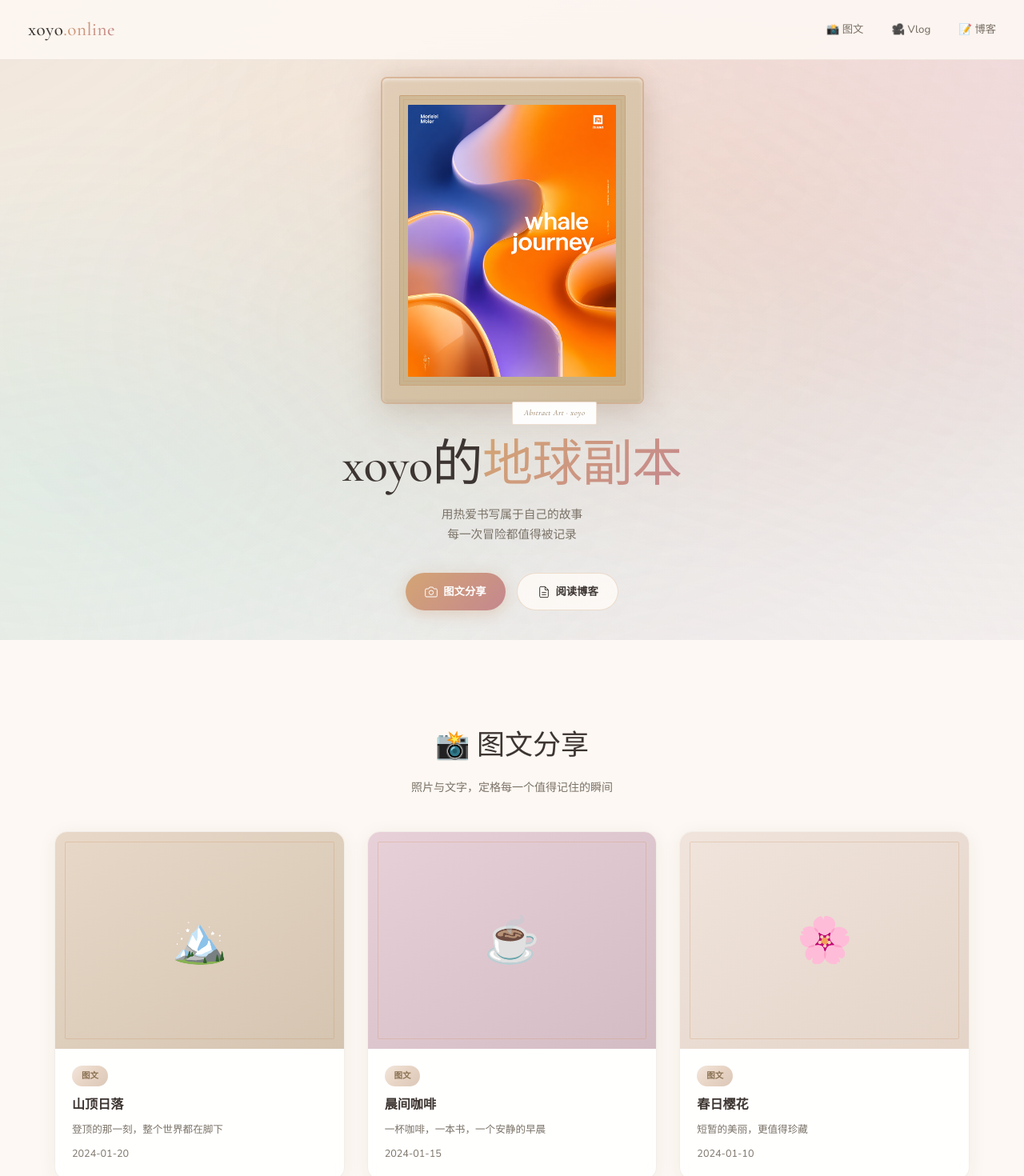
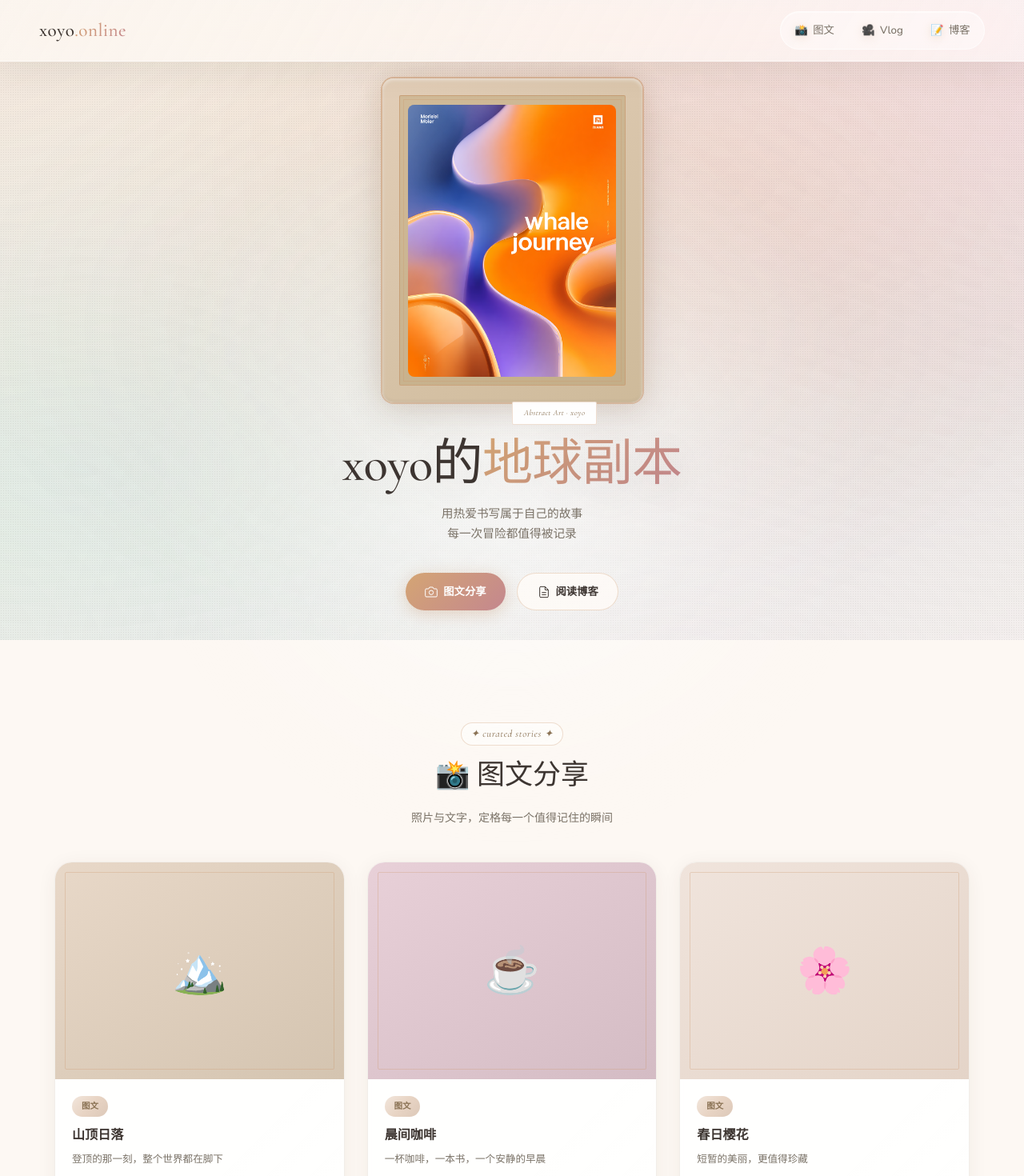
Before and after one commit to xoyo-1022/xoyo-online_earth_game, a Next.js app: page /xoyo-online_earth_game/ in a window 1280 px wide. Shown: the top 1470 px of the page at 80% size. Built offline with nearby package versions, Linux system fonts and the light colour scheme.

Commit message:
Polish page visuals and route transitions

```diff
--- a/app/NavBar.tsx
+++ b/app/NavBar.tsx
@@ -1,42 +1,43 @@
 'use client'
 
-import { useEffect } from 'react'
 import Link from 'next/link'
+import { usePathname } from 'next/navigation'
+
+const navItems = [
+  { href: '/moments', label: '图文', icon: '📸' },
+  { href: '/vlog', label: 'Vlog', icon: '🎥' },
+  { href: '/blog', label: '博客', icon: '📝' },
+]
 
 export default function NavBar() {
-  useEffect(() => {
-    const handleClick = (e: MouseEvent) => {
-      const link = (e.target as Element).closest('a[href]') as HTMLAnchorElement | null
-      if (!link) return
-      if (link.target === '_blank') return
-      if (link.href.startsWith('#')) return
-      if (link.href.startsWith('mailto')) return
-      if (link.href.startsWith('http') && !link.href.includes('xoyo-1022.github.io')) return
-      e.preventDefault()
-      const el = document.getElementById('page-transition')
-      if (el) {
-        el.classList.add('active')
-        setTimeout(() => { window.location.href = link.href }, 520)
-      } else {
-        window.location.href = link.href
-      }
-    }
-    document.addEventListener('click', handleClick)
-    return () => document.removeEventListener('click', handleClick)
-  }, [])
+  const pathname = usePathname()
 
   return (
     <nav>
-      <Link href="/" className="logo">xoyo<span>.online</span></Link>
-      <button className="menu-toggle" onClick={() => document.querySelector('.nav-links')?.classList.toggle('active')}>
+      <Link href="/" className="logo" aria-label="回到首页">
+        xoyo<span>.online</span>
+      </Link>
+      <button
+        className="menu-toggle"
+        aria-label="打开导航菜单"
+        onClick={() => document.querySelector('.nav-links')?.classList.toggle('active')}
+      >
         <svg viewBox="0 0 24 24" fill="none" stroke="currentColor" strokeWidth="1.5" style={{ width: 22, height: 22 }}>
           <path d="M3 12h18M3 6h18M3 18h18" />
         </svg>
       </button>
       <ul className="nav-links">
-        <li><Link href="/moments">📸 图文</Link></li>
-        <li><Link href="/vlog">🎥 Vlog</Link></li>
-        <li><Link href="/blog">📝 博客</Link></li>
+        {navItems.map((item) => {
+          const isActive = pathname === item.href || pathname.startsWith(`${item.href}/`)
+          return (
+            <li key={item.href}>
+              <Link href={item.href} className={isActive ? 'active' : undefined}>
+                <span className="nav-link-icon">{item.icon}</span>
+                {item.label}
+              </Link>
+            </li>
+          )
+        })}
       </ul>
     </nav>
   )
--- /dev/null
+++ b/app/RouteTransition.tsx
@@ -0,0 +1,75 @@
+'use client'
+
+import { ReactNode, useEffect, useRef, useState } from 'react'
+import { usePathname, useRouter } from 'next/navigation'
+
+const TRANSITION_MS = 620
+
+export default function RouteTransition({ children }: { children: ReactNode }) {
+  const router = useRouter()
+  const pathname = usePathname()
+  const [isEntering, setIsEntering] = useState(true)
+  const navigationTimer = useRef<ReturnType<typeof setTimeout> | null>(null)
+
+  useEffect(() => {
+    const transition = document.getElementById('page-transition')
+    transition?.classList.remove('active')
+    transition?.classList.add('settle')
+
+    setIsEntering(true)
+    const settleTimer = setTimeout(() => {
+      transition?.classList.remove('settle')
+      setIsEntering(false)
+    }, 560)
+
+    return () => clearTimeout(settleTimer)
+  }, [pathname])
+
+  useEffect(() => {
+    const handleClick = (event: MouseEvent) => {
+      if (event.defaultPrevented) return
+      if (event.metaKey || event.ctrlKey || event.shiftKey || event.altKey) return
+
+      const target = event.target as Element | null
+      const link = target?.closest('a[href]') as HTMLAnchorElement | null
+      if (!link) return
+      if (link.target && link.target !== '_self') return
+      if (link.hasAttribute('download')) return
+
+      const destination = new URL(link.href, window.location.href)
+      const current = new URL(window.location.href)
+
+      if (destination.origin !== current.origin) return
+      if (destination.pathname === current.pathname && destination.search === current.search) return
+
+      event.preventDefault()
+
+      const transition = document.getElementById('page-transition')
+      const rect = link.getBoundingClientRect()
+      const originX = rect.left + rect.width / 2
+      const originY = rect.top + rect.height / 2
+
+      transition?.style.setProperty('--wipe-x', `${originX}px`)
+      transition?.style.setProperty('--wipe-y', `${originY}px`)
+      transition?.classList.remove('settle')
+      transition?.classList.add('active')
+
+      if (navigationTimer.current) clearTimeout(navigationTimer.current)
+      navigationTimer.current = setTimeout(() => {
+        router.push(`${destination.pathname}${destination.search}${destination.hash}`)
+      }, TRANSITION_MS)
+    }
+
+    document.addEventListener('click', handleClick)
+    return () => {
+      document.removeEventListener('click', handleClick)
+      if (navigationTimer.current) clearTimeout(navigationTimer.current)
+    }
+  }, [router])
+
+  return (
+    <div className={`route-stage${isEntering ? ' route-stage-enter' : ''}`}>
+      {children}
+    </div>
+  )
+}
--- a/app/globals.css
+++ b/app/globals.css
@@ -35,6 +35,8 @@
   --shadow-soft: 0 4px 24px rgba(60, 50, 40, 0.06);
   --shadow-card: 0 8px 40px rgba(60, 50, 40, 0.09);
   --shadow-hover: 0 16px 60px rgba(60, 50, 40, 0.13);
+  --shadow-luxe: 0 24px 80px rgba(84, 59, 42, 0.16);
+  --ease-luxe: cubic-bezier(0.22, 1, 0.36, 1);
 }
 
 /* ---------- Reset & Base ---------- */
@@ -47,50 +49,108 @@ body {
   color: var(--text-primary);
   line-height: 1.7;
   overflow-x: hidden;
+  text-rendering: geometricPrecision;
+  -webkit-font-smoothing: antialiased;
 }
 
-/* ---------- Page Transition - Zoom Circle ---------- */
+::selection {
+  background: rgba(201, 149, 106, 0.25);
+  color: var(--text-primary);
+}
+
+body::before {
+  content: '';
+  position: fixed;
+  inset: 0;
+  z-index: 0;
+  pointer-events: none;
+  background-image:
+    linear-gradient(rgba(255,255,255,0.55) 1px, transparent 1px),
+    linear-gradient(90deg, rgba(255,255,255,0.45) 1px, transparent 1px);
+  background-size: 72px 72px;
+  mask-image: radial-gradient(circle at 50% 10%, black, transparent 72%);
+  opacity: 0.32;
+}
+
+body::after {
+  content: '';
+  position: fixed;
+  inset: 0;
+  z-index: 0;
+  pointer-events: none;
+  opacity: 0.14;
+  background-image: radial-gradient(rgba(61, 53, 49, 0.55) 1px, transparent 1px);
+  background-size: 3px 3px;
+  mix-blend-mode: multiply;
+}
+
+/* ---------- Page Transition - Luxe Radial Wipe ---------- */
 .page-transition {
+  --wipe-x: 50vw;
+  --wipe-y: 50vh;
   position: fixed;
-  top: 0; left: 0;
-  width: 100%; height: 100%;
+  inset: 0;
   z-index: 9999;
   pointer-events: none;
   overflow: hidden;
 }
 
+.page-transition::after {
+  content: '';
+  position: absolute;
+  inset: 0;
+  opacity: 0;
+  background:
+    radial-gradient(circle at var(--wipe-x) var(--wipe-y), rgba(255,255,255,0.34), transparent 28%),
+    linear-gradient(120deg, rgba(255,255,255,0.2), transparent 42%, rgba(255,255,255,0.16));
+  transition: opacity 0.45s ease;
+}
+
 .page-transition .wipe-circle {
   position: absolute;
-  top: 50%; left: 50%;
-  width: 0; height: 0;
+  top: var(--wipe-y);
+  left: var(--wipe-x);
+  width: 150vmax;
+  height: 150vmax;
   transform: translate(-50%, -50%) scale(0);
   border-radius: 50%;
-  background: linear-gradient(
-    135deg,
-    #F2E0D0 0%,
-    #E8D0B8 25%,
-    #D4B090 50%,
-    #C9956A 60%,
-    #C4878E 80%,
-    #B8A8C9 100%
-  );
-  transition: transform 0.45s cubic-bezier(0.4, 0, 0.2, 1),
-              opacity 0.3s ease;
+  background:
+    radial-gradient(circle at 38% 35%, rgba(255,255,255,0.52) 0 6%, transparent 18%),
+    linear-gradient(135deg, #FFF3E8 0%, #E8D0B8 22%, #D4A574 50%, #C4878E 76%, #9F8FB8 100%);
+  box-shadow: 0 0 0 1px rgba(255,255,255,0.25), 0 36px 120px rgba(61,53,49,0.25);
+  transition: transform 0.68s var(--ease-luxe), opacity 0.25s ease;
   opacity: 0;
 }
 
 .page-transition.active .wipe-circle {
   transform: translate(-50%, -50%) scale(1);
   opacity: 1;
-  transition: transform 0.5s cubic-bezier(0.4, 0, 0.2, 1),
-              opacity 0.2s ease;
 }
 
-.page-transition.exit .wipe-circle {
-  transform: translate(-50%, -50%) scale(1);
+.page-transition.active::after,
+.page-transition.settle::after {
+  opacity: 1;
+}
+
+.page-transition.settle .wipe-circle {
+  transform: translate(-50%, -50%) scale(1.02);
   opacity: 0;
-  transition: transform 0.4s cubic-bezier(0.4, 0, 0.2, 1) 0.05s,
-              opacity 0.3s ease 0.1s;
+  transition: opacity 0.46s ease, transform 0.72s var(--ease-luxe);
+}
+
+.route-stage {
+  position: relative;
+  z-index: 1;
+  min-height: 100vh;
+}
+
+.route-stage-enter {
+  animation: pageReveal 0.74s var(--ease-luxe) both;
+}
+
+@keyframes pageReveal {
+  from { opacity: 0; transform: translateY(18px) scale(0.985); filter: blur(10px); }
+  to { opacity: 1; transform: translateY(0) scale(1); filter: blur(0); }
 }
 
 /* ---------- Dynamic Background ---------- */
@@ -98,7 +158,7 @@ body {
   position: fixed;
   top: 0; left: 0;
   width: 100%; height: 100%;
-  z-index: -1;
+  z-index: 0;
   overflow: hidden;
   background: var(--bg-warm);
   pointer-events: none;
@@ -163,24 +223,29 @@ nav {
   position: fixed;
   top: 0; left: 0; right: 0;
   z-index: 100;
-  padding: 1.25rem 2.5rem;
+  padding: 1rem clamp(1.25rem, 4vw, 3.5rem);
   display: flex;
   justify-content: space-between;
   align-items: center;
-  backdrop-filter: blur(20px);
-  -webkit-backdrop-filter: blur(20px);
-  background: rgba(253, 248, 243, 0.88);
-  border-bottom: 1px solid var(--border-soft);
+  backdrop-filter: blur(24px) saturate(150%);
+  -webkit-backdrop-filter: blur(24px) saturate(150%);
+  background: linear-gradient(120deg, rgba(253, 248, 243, 0.82), rgba(255, 255, 255, 0.62));
+  border-bottom: 1px solid rgba(255,255,255,0.55);
+  box-shadow: 0 12px 42px rgba(79, 58, 40, 0.08);
 }
 
 .logo {
+  position: relative;
   font-family: 'Cormorant Garamond', serif;
   font-size: 1.65rem;
   font-weight: 500;
   color: var(--text-primary);
   letter-spacing: 0.02em;
   text-decoration: none;
+  transition: transform 0.35s var(--ease-luxe);
 }
+
+.logo:hover { transform: translateY(-1px) scale(1.02); }
 
 .logo span {
   background: linear-gradient(135deg, var(--accent-gold), var(--accent-rose));
@@ -189,31 +254,47 @@ nav {
   background-clip: text;
 }
 
-.nav-links { display: flex; gap: 2.5rem; list-style: none; }
+.nav-links {
+  display: flex;
+  gap: 0.65rem;
+  list-style: none;
+  padding: 0.35rem;
+  border: 1px solid rgba(255,255,255,0.58);
+  border-radius: 999px;
+  background: rgba(255,255,255,0.38);
+  box-shadow: inset 0 1px 0 rgba(255,255,255,0.45);
+}
 
 .nav-links a {
   display: flex;
   align-items: center;
-  gap: 0.5rem;
+  gap: 0.45rem;
+  padding: 0.5rem 0.9rem;
+  border-radius: 999px;
   color: var(--text-secondary);
   text-decoration: none;
   font-weight: 500;
   font-size: 0.95rem;
-  transition: color 0.3s;
+  transition: color 0.3s, background 0.3s, transform 0.3s;
   position: relative;
 }
 
 .nav-links a::after {
   content: '';
   position: absolute;
-  bottom: -6px; left: 0;
+  bottom: 0.25rem; left: 0.9rem;
   width: 0; height: 1.5px;
   background: linear-gradient(90deg, var(--accent-gold), var(--accent-rose));
   transition: width 0.3s;
 }
 
-.nav-links a:hover { color: var(--text-primary); }
-.nav-links a:hover::after { width: 100%; }
+.nav-links a:hover, .nav-links a.active {
+  color: var(--text-primary);
+  background: rgba(255, 255, 255, 0.62);
+  transform: translateY(-1px);
+}
+.nav-links a:hover::after, .nav-links a.active::after { width: calc(100% - 1.8rem); }
+.nav-link-icon { filter: drop-shadow(0 2px 6px rgba(201, 149, 106, 0.22)); }
 
 .nav-icon { width: 18px; height: 18px; stroke: currentColor; stroke-width: 1.5; fill: none; }
 
@@ -227,6 +308,21 @@ nav {
   text-align: center;
   padding: 7rem 2rem 5rem;
   position: relative;
+  isolation: isolate;
+}
+
+.hero::before {
+  content: '';
+  position: absolute;
+  width: min(76vw, 980px);
+  height: min(76vw, 980px);
+  top: 7rem;
+  left: 50%;
+  transform: translateX(-50%);
+  border-radius: 50%;
+  background: radial-gradient(circle, rgba(255,255,255,0.72), rgba(255,255,255,0.18) 44%, transparent 68%);
+  filter: blur(4px);
+  z-index: -1;
 }
 
 /* ---------- Artwork Container - CSS Art ---------- */
@@ -243,7 +339,8 @@ nav {
   position: relative;
   padding: 1.5rem;
   background: linear-gradient(145deg, #E2CEB8, #CEBA9A);
-  border-radius: 6px;
+  border-radius: 14px;
+  transform-style: preserve-3d;
   box-shadow:
     0 0 0 2px rgba(201, 149, 106, 0.5),
     0 0 30px rgba(201, 149, 106, 0.2),
@@ -274,7 +371,16 @@ nav {
   width: 260px;
   height: 340px;
   overflow: hidden;
-  border-radius: 1px;
+  border-radius: 8px;
+}
+
+.artwork-canvas::after {
+  content: '';
+  position: absolute;
+  inset: 0;
+  background: linear-gradient(115deg, rgba(255,255,255,0.32), transparent 28%, transparent 62%, rgba(255,255,255,0.18));
+  mix-blend-mode: screen;
+  pointer-events: none;
 }
 
 /* ========== CSS ART: Mona Lisa + MacBook ========== */
@@ -574,6 +680,7 @@ nav {
   color: var(--text-primary);
   margin-bottom: 1rem;
   letter-spacing: -0.01em;
+  text-shadow: 0 14px 45px rgba(61,53,49,0.10);
 }
 
 .hero-title span {
@@ -642,7 +749,22 @@ nav {
 /* ---------- Sections ---------- */
 .section { padding: 5rem 2rem; max-width: 1200px; margin: 0 auto; }
 
-.section-header { text-align: center; margin-bottom: 3rem; }
+.section-header { text-align: center; margin-bottom: 3rem; position: relative; }
+
+.section-header::before {
+  content: '✦ curated stories ✦';
+  display: inline-flex;
+  margin-bottom: 0.65rem;
+  padding: 0.2rem 0.85rem;
+  border: 1px solid var(--border-gold);
+  border-radius: 999px;
+  color: var(--secondary);
+  background: rgba(255,255,255,0.46);
+  font-family: 'Cormorant Garamond', serif;
+  font-size: 0.9rem;
+  font-style: italic;
+  letter-spacing: 0.05em;
+}
 
 .section-header h2 {
   font-family: 'Cormorant Garamond', serif;
@@ -665,9 +787,9 @@ nav {
   position: relative;
   background: var(--bg-card);
   border: 1px solid var(--border-soft);
-  border-radius: 16px;
+  border-radius: 22px;
   overflow: hidden;
-  backdrop-filter: blur(10px);
+  backdrop-filter: blur(18px) saturate(140%);
   box-shadow: var(--shadow-soft);
   text-decoration: none;
   color: inherit;
@@ -675,8 +797,8 @@ nav {
 }
 
 .art-card:hover {
-  transform: translateY(-10px);
-  box-shadow: var(--shadow-hover);
+  transform: translateY(-12px) scale(1.01);
+  box-shadow: var(--shadow-luxe);
   border-color: var(--border-gold);
 }
 
@@ -734,14 +856,37 @@ nav {
 .art-card-info p { color: var(--text-secondary); font-size: 0.9rem; font-weight: 300; }
 .art-card-date { margin-top: 0.6rem; font-size: 0.8rem; color: var(--text-muted); }
 
+
+.art-card::after,
+.blog-card::after,
+.moment-card::after,
+.content-block::after {
+  content: '';
+  position: absolute;
+  inset: 0;
+  pointer-events: none;
+  background: linear-gradient(135deg, rgba(255,255,255,0.45), transparent 28%, transparent 72%, rgba(255,255,255,0.18));
+  opacity: 0.72;
+}
+
+.art-card > *,
+.blog-card > *,
+.moment-card > *,
+.content-block > * {
+  position: relative;
+  z-index: 1;
+}
+
 /* ---------- Content Block ---------- */
 .content-block {
+  position: relative;
+  overflow: hidden;
   background: var(--bg-card);
   border: 1px solid var(--border-soft);
-  border-radius: 24px;
+  border-radius: 28px;
   padding: 4rem;
-  backdrop-filter: blur(10px);
-  box-shadow: var(--shadow-soft);
+  backdrop-filter: blur(18px) saturate(140%);
+  box-shadow: var(--shadow-card);
   text-align: center;
 }
 
@@ -836,8 +981,9 @@ footer p { color: var(--text-secondary); font-size: 0.9rem; font-weight: 300; }
     background: rgba(253, 248, 243, 0.98);
     backdrop-filter: blur(20px);
     padding: 1.5rem;
-    gap: 1.25rem;
+    gap: 0.75rem;
     border-bottom: 1px solid var(--border-soft);
+    border-radius: 0 0 24px 24px;
   }
   .nav-links.active { display: flex; }
   .menu-toggle { display: block; }
@@ -874,7 +1020,7 @@ footer p { color: var(--text-secondary); font-size: 0.9rem; font-weight: 300; }
 
 .vlog-card {
   position: relative;
-  border-radius: 16px;
+  border-radius: 22px;
   overflow: hidden;
   aspect-ratio: 16/9;
   background: var(--bg-card);
@@ -887,8 +1033,8 @@ footer p { color: var(--text-secondary); font-size: 0.9rem; font-weight: 300; }
 }
 
 .vlog-card:hover {
-  transform: translateY(-8px) scale(1.02);
-  box-shadow: var(--shadow-hover);
+  transform: translateY(-10px) scale(1.025);
+  box-shadow: var(--shadow-luxe);
 }
 
 .vlog-thumb {
@@ -942,7 +1088,7 @@ footer p { color: var(--text-secondary); font-size: 0.9rem; font-weight: 300; }
   padding: 1.75rem;
   background: var(--bg-card);
   border: 1px solid var(--border-soft);
-  border-radius: 16px;
+  border-radius: 22px;
   text-decoration: none;
   color: inherit;
   transition: all 0.4s cubic-bezier(0.4, 0, 0.2, 1);
@@ -950,9 +1096,9 @@ footer p { color: var(--text-secondary); font-size: 0.9rem; font-weight: 300; }
 }
 
 .blog-card:hover {
-  transform: translateX(8px);
+  transform: translateX(10px) scale(1.01);
   border-color: var(--border-gold);
-  box-shadow: var(--shadow-card);
+  box-shadow: var(--shadow-luxe);
 }
 
 .blog-icon {
@@ -1004,12 +1150,14 @@ footer p { color: var(--text-secondary); font-size: 0.9rem; font-weight: 300; }
 .article-back {
   display: inline-flex;
   align-items: center;
-  gap: 0.5rem;
+  gap: 0.45rem;
+  padding: 0.5rem 0.9rem;
+  border-radius: 999px;
   color: var(--text-secondary);
   text-decoration: none;
   font-size: 0.9rem;
   margin-bottom: 2rem;
-  transition: color 0.3s;
+  transition: color 0.3s, background 0.3s, transform 0.3s;
   font-weight: 500;
 }
 
@@ -1077,18 +1225,20 @@ footer p { color: var(--text-secondary); font-size: 0.9rem; font-weight: 300; }
   margin-bottom: 1.5rem;
   background: var(--bg-card);
   border: 1px solid var(--border-soft);
-  border-radius: 16px;
+  border-radius: 22px;
   overflow: hidden;
-  backdrop-filter: blur(10px);
+  backdrop-filter: blur(18px) saturate(140%);
   text-decoration: none;
   color: inherit;
-  transition: all 0.4s cubic-bezier(0.4, 0, 0.2, 1);
+  transition: all 0.4s var(--ease-luxe);
   cursor: pointer;
+  box-shadow: var(--shadow-soft);
 }
 
 .moment-card:hover {
-  transform: translateY(-8px);
-  box-shadow: var(--shadow-hover);
+  transform: translateY(-10px) scale(1.01);
+  box-shadow: var(--shadow-luxe);
+  border-color: var(--border-gold);
 }
 
 .moment-img {
@@ -1107,6 +1257,21 @@ footer p { color: var(--text-secondary); font-size: 0.9rem; font-weight: 300; }
 .page-header {
   padding: 8rem 2rem 4rem;
   text-align: center;
+  position: relative;
+}
+
+.page-header::before {
+  content: '';
+  position: absolute;
+  left: 50%;
+  top: 5.75rem;
+  width: min(620px, 72vw);
+  height: 210px;
+  transform: translateX(-50%);
+  border-radius: 999px;
+  background: radial-gradient(ellipse, rgba(255,255,255,0.78), rgba(255,255,255,0.18) 60%, transparent 72%);
+  filter: blur(10px);
+  z-index: -1;
 }
 
 .page-header h1 {
@@ -1123,3 +1288,12 @@ footer p { color: var(--text-secondary); font-size: 0.9rem; font-weight: 300; }
   max-width: 500px;
   margin: 0 auto;
 }
+
+@media (prefers-reduced-motion: reduce) {
+  *, *::before, *::after {
+    animation-duration: 0.01ms !important;
+    animation-iteration-count: 1 !important;
+    scroll-behavior: auto !important;
+    transition-duration: 0.01ms !important;
+  }
+}
--- a/app/layout.tsx
+++ b/app/layout.tsx
@@ -1,5 +1,6 @@
 import './globals.css'
 import type { Metadata } from 'next'
+import RouteTransition from './RouteTransition'
 
 export const metadata: Metadata = {
   title: 'xoyo的地球副本 | Art & Life',
@@ -23,7 +24,7 @@ export default function RootLayout({ children }: { children: React.ReactNode })
         <div className="dynamic-bg">
           <div className="bg-layer-3" />
         </div>
-        {children}
+        <RouteTransition>{children}</RouteTransition>
       </body>
     </html>
   )
```
